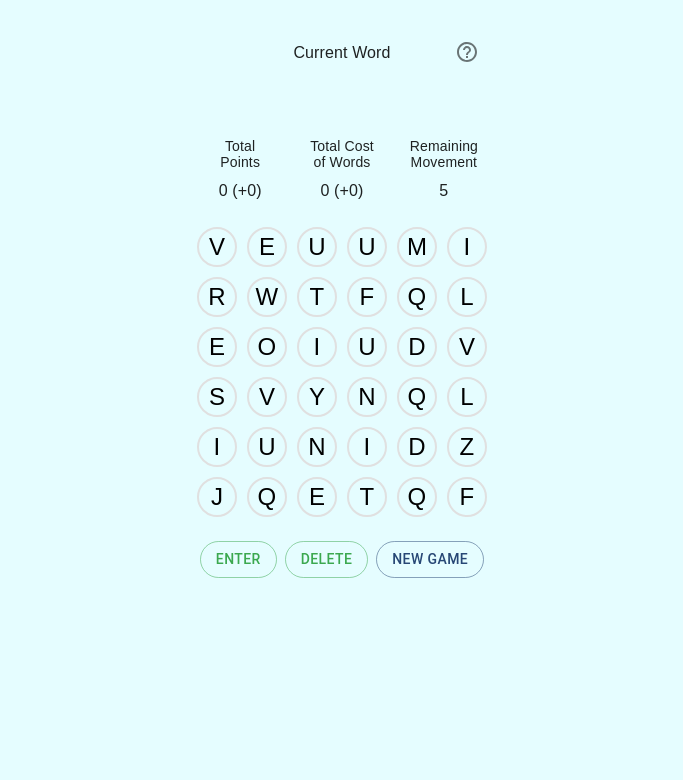
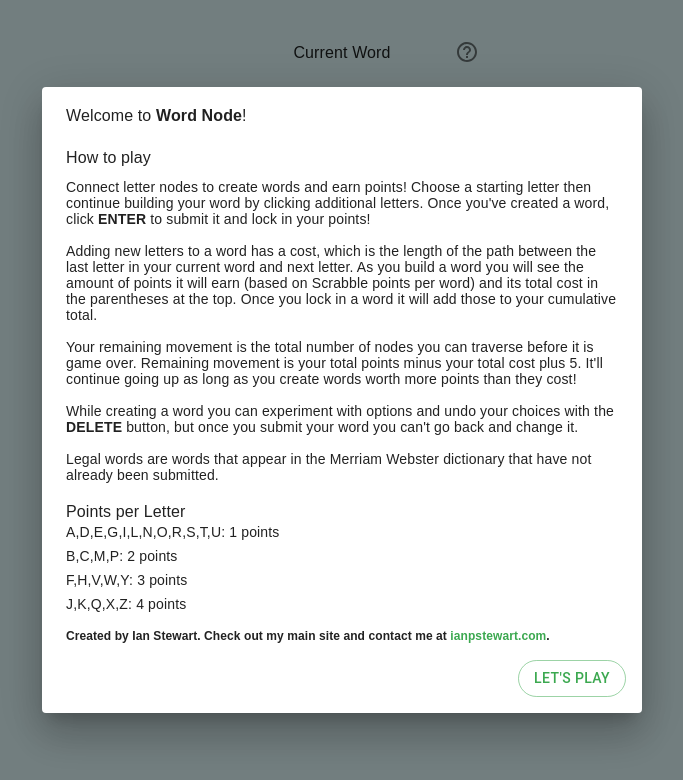
Before and after one commit to ipstewart/website, a React (Vite) app: page /word-node-game in a window 1280 px wide. Shown: the top 780 px of the page, without its empty margins (298-981 px from the left). Built offline with nearby package versions, Linux system fonts and the light colour scheme; no server answers.

Commit message:
Update word scoring system in word game
Made letters less points than before to increase difficulty. Also
added scores to info dialog and opened the info by default explaining
the rules.

```diff
--- a/src/pages/WordPathGame/InfoDialog/InfoDialog.tsx
+++ b/src/pages/WordPathGame/InfoDialog/InfoDialog.tsx
@@ -6,6 +6,8 @@ import DialogContent from '@mui/material/DialogContent';
 import DialogTitle from '@mui/material/DialogTitle';
 import Link from '@mui/material/Link';
 import Typography from '@mui/material/Typography';
+
+import { letterPoints } from '../WordPath.utils';
 
 interface InfoDialogProps {
   open: boolean;
@@ -48,7 +50,17 @@ function InfoDialog({ open, setOpen }: InfoDialogProps) {
             Legal words are words that appear in the Merriam Webster dictionary that have not
             already been submitted.
           </Typography>
-          <Typography variant="subtitle2">
+
+          <Typography variant="h6">Points per Letter</Typography>
+          {[1, 2, 3, 4].map((value) => (
+            <Typography key={value} variant="body2" mb={1}>
+              {Object.keys(letterPoints)
+                .filter((key) => letterPoints[key] === value)
+                .join(',')}
+              : {value} points
+            </Typography>
+          ))}
+          <Typography variant="subtitle2" mt={2}>
             Created by Ian Stewart. Check out my main site and contact me at{' '}
             <Link href="/" underline="none">
               ianpstewart.com
--- a/src/pages/WordPathGame/WordPath.utils.ts
+++ b/src/pages/WordPathGame/WordPath.utils.ts
@@ -1,32 +1,32 @@
 import { Cell, SubmittedWords } from './WordPath.schema';
 
-const letterPoints: { [key: string]: number } = {
+export const letterPoints: { [key: string]: number } = {
   A: 1,
-  B: 3,
-  C: 3,
-  D: 2,
+  B: 2,
+  C: 2,
+  D: 1,
   E: 1,
-  F: 4,
-  G: 2,
-  H: 4,
+  F: 3,
+  G: 1,
+  H: 3,
   I: 1,
-  J: 8,
-  K: 5,
+  J: 4,
+  K: 4,
   L: 1,
-  M: 3,
+  M: 2,
   N: 1,
   O: 1,
-  P: 3,
-  Q: 10,
+  P: 2,
+  Q: 4,
   R: 1,
   S: 1,
   T: 1,
   U: 1,
-  V: 4,
-  W: 4,
-  X: 8,
-  Y: 4,
-  Z: 10,
+  V: 3,
+  W: 3,
+  X: 4,
+  Y: 3,
+  Z: 4,
 };
 
 export const getWordCost = (word: Cell[]) => {
--- a/src/pages/WordPathGame/WordPathGame.tsx
+++ b/src/pages/WordPathGame/WordPathGame.tsx
@@ -23,7 +23,7 @@ function WordPathGame() {
 
   const [warningMessage, setWarningMessage] = useState<string | null>(null);
 
-  const [openInfoDialog, setOpenInfoDialog] = useState(false);
+  const [openInfoDialog, setOpenInfoDialog] = useState(true);
 
   const wordPathProviderValue = useMemo(
     () => ({
```
